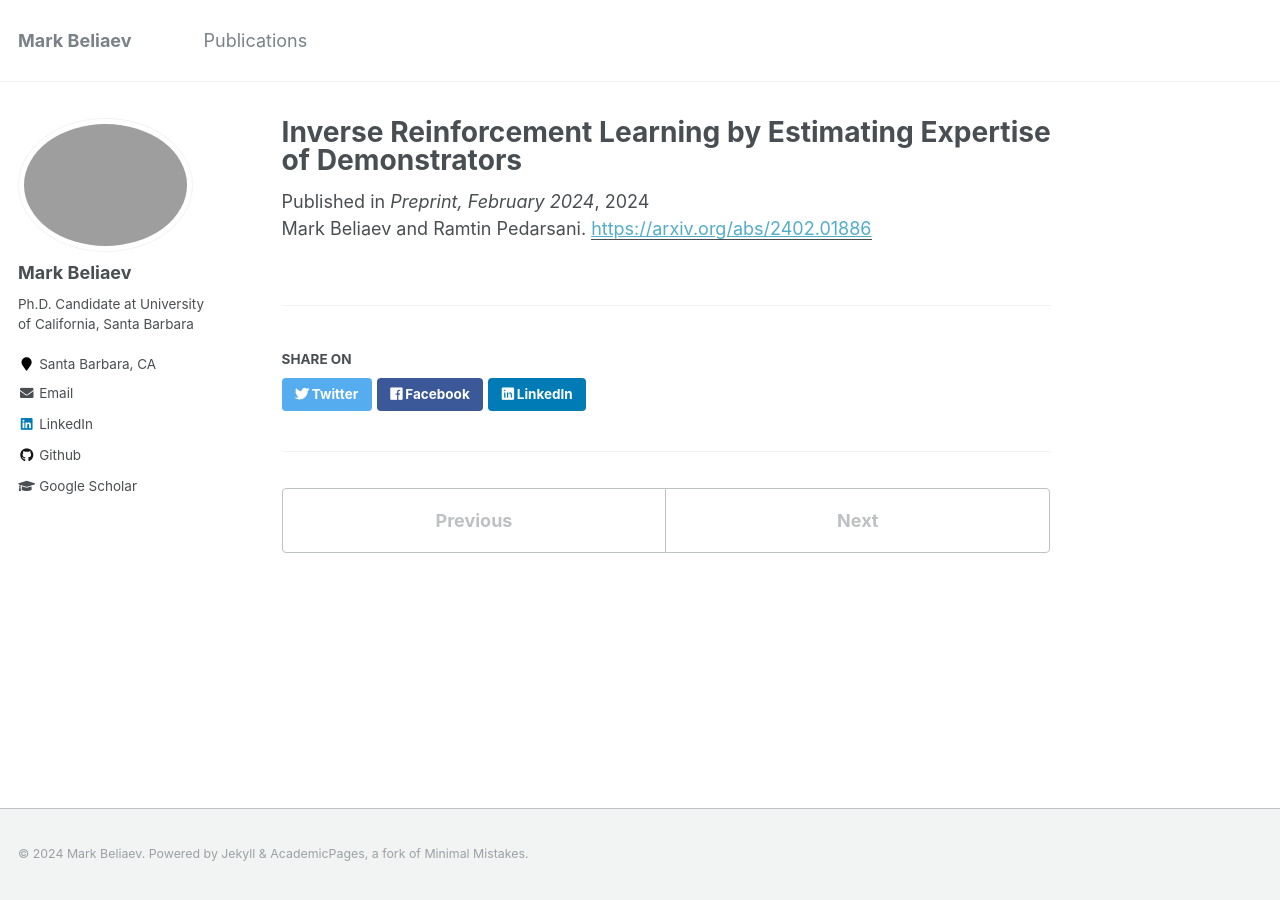
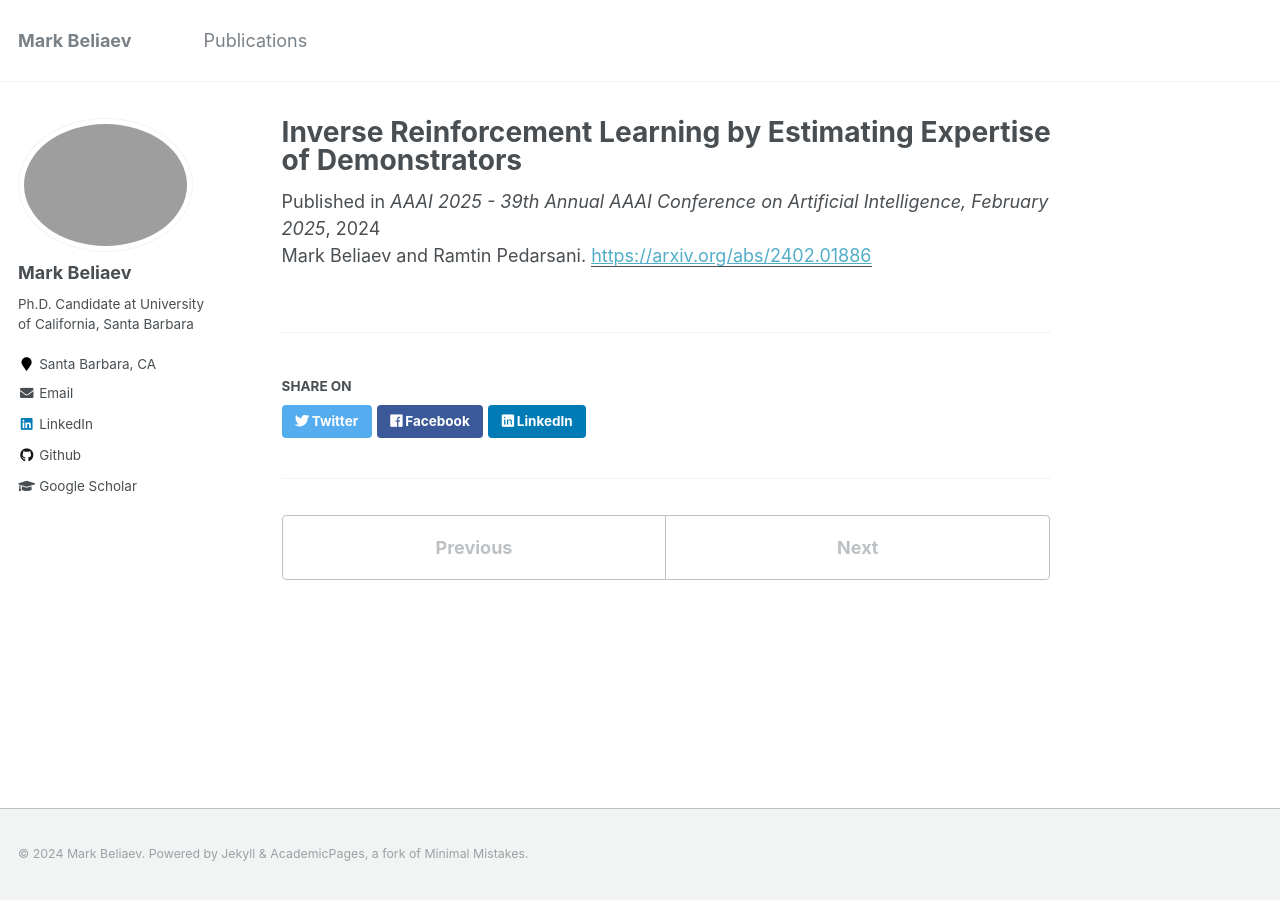
Before and after one commit to mbeliaev1/mbeliaev1.github.io, a Jekyll site: the page built from _publications/2024-02-01-inverse-reinforcement-learning-by-estimating-expertise-of-demonstrators.md, in a window 1280 px wide. Built offline with Jekyll 4.4.1, drawn with Linux system fonts in a browser that asks for light colours.

Commit message:
phd update, and aaai paper

```diff
--- a/_publications/2024-02-01-inverse-reinforcement-learning-by-estimating-expertise-of-demonstrators.md
+++ b/_publications/2024-02-01-inverse-reinforcement-learning-by-estimating-expertise-of-demonstrators.md
@@ -1,9 +1,9 @@
 ---
 title: "Inverse Reinforcement Learning by Estimating Expertise of Demonstrators"
 collections: publications
-venue: "Preprint, February 2024"
+venue: "AAAI 2025 - 39th Annual AAAI Conference on Artificial Intelligence, February 2025"
 citation: "Mark Beliaev and Ramtin Pedarsani."
 paperurl: "https://arxiv.org/abs/2402.01886"
 links:
-    arXiv: "https://arxiv.org/abs/2402.01886"
+    arXiv: "https://arxiv.org/abs/2202.01288"
 ---
```
Also changed, not shown: _pages/about.md (+1 -1 lines), 1 other file.
